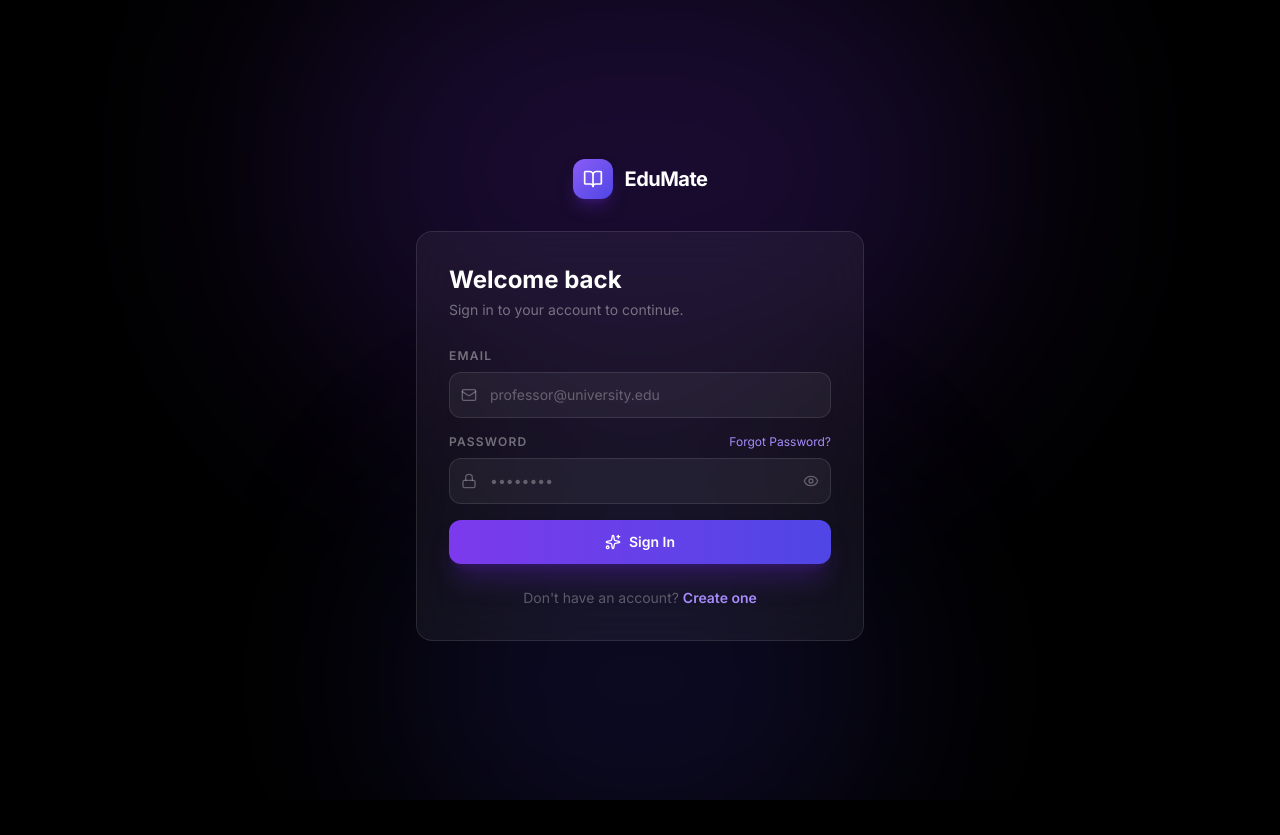
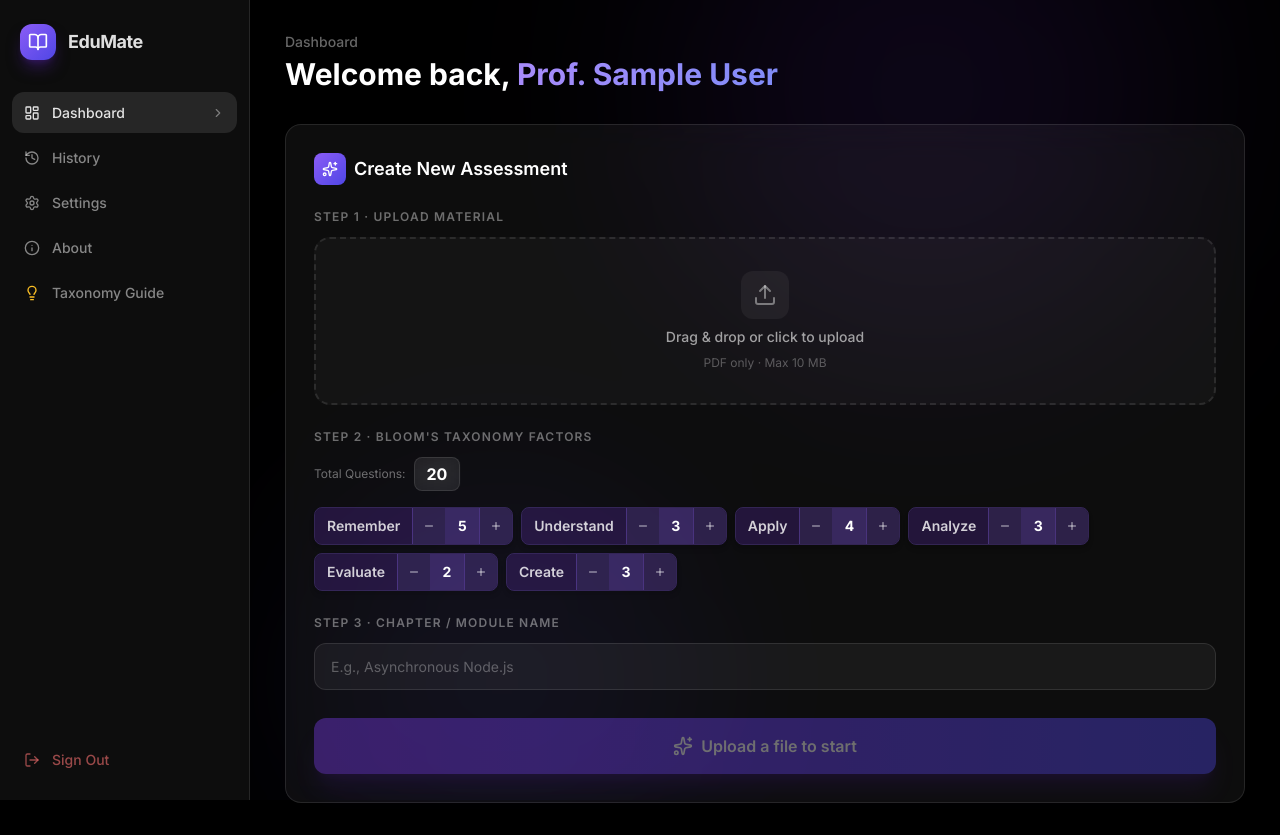
Before and after one commit to suyash-sketch/edu-mate, a React app in the folder frontend/: page / in a window 1280 px wide. Before the commit this address led to /login. Before the commit the page ends 800 px from the top, so only its background shows below. Built offline with nearby package versions, Linux system fonts and the light colour scheme; sample sign-in values are in the browser's storage; the HTML template or start-up script is replaced by a standard one.

Commit message:
Prfessor name, question bank removed

```diff
--- a/frontend/src/App.jsx
+++ b/frontend/src/App.jsx
@@ -40,15 +40,14 @@ const MOCK_HISTORY = [
 function Sidebar({ activeNav, setActiveNav, onReset, onOpenGuide }) {
   const { logout } = useAuth();
   const navItems = [
-    { id: 'dashboard', label: 'Dashboard',     icon: LayoutDashboard },
-    { id: 'bank',      label: 'Question Bank', icon: Database },
-    { id: 'history',   label: 'History',       icon: History },
-    { id: 'settings',  label: 'Settings',      icon: Settings },
-    { id: 'about',     label: 'About',         icon: Info },
+    { id: 'dashboard', label: 'Dashboard', icon: LayoutDashboard },
+    { id: 'history',   label: 'History',   icon: History },
+    { id: 'settings',  label: 'Settings',  icon: Settings },
+    { id: 'about',     label: 'About',     icon: Info },
   ];
 
   return (
-    <aside className="glass fixed left-0 top-0 h-screen w-[250px] flex flex-col z-40 rounded-none border-r border-white/10 border-l-0 border-t-0 border-b-0">
+    <aside className="glass fixed left-0 top-0 h-screen w-[250px] flex flex-col z-40 rounded-none" style={{ borderRight: '1px solid var(--border-glass)', borderLeft: 'none', borderTop: 'none', borderBottom: 'none' }}>
       {/* Logo */}
       <div
         className="flex items-center gap-3 px-5 py-6 cursor-pointer select-none"
@@ -57,7 +56,7 @@ function Sidebar({ activeNav, setActiveNav, onReset, onOpenGuide }) {
         <div className="w-9 h-9 rounded-xl bg-gradient-to-br from-violet-500 to-indigo-600 flex items-center justify-center shadow-lg shadow-violet-900/50">
           <BookOpen className="w-5 h-5 text-white" />
         </div>
-        <span className="text-white font-bold text-lg tracking-tight">EduMate</span>
+        <span className="font-bold text-lg tracking-tight" style={{ color: 'var(--text-primary)' }}>EduMate</span>
       </div>
 
       {/* Nav links */}
@@ -71,7 +70,7 @@ function Sidebar({ activeNav, setActiveNav, onReset, onOpenGuide }) {
             <Icon className="w-4 h-4 flex-shrink-0" />
             <span>{label}</span>
             {activeNav === id && (
-              <ChevronRight className="w-3.5 h-3.5 ml-auto text-white/40" />
+              <ChevronRight className="w-3.5 h-3.5 ml-auto" style={{ color: 'var(--text-muted)' }} />
             )}
           </button>
         ))}
@@ -107,6 +106,8 @@ function DashboardPage({
   isProcessingFile, handleFileUpload, handleGenerate,
   assessmentData, resetApp, error, loadingMessage,
 }) {
+  const { user } = useAuth();
+  const displayName = user?.name ? `Prof. ${user.name}` : 'Professor';
   return (
     <AnimatePresence mode="wait">
 
@@ -123,7 +124,7 @@ function DashboardPage({
           <div className="mb-8">
             <p className="text-white/40 text-sm font-medium mb-1">Dashboard</p>
             <h1 className="text-3xl font-bold text-white">
-              Welcome back, <span className="bg-gradient-to-r from-violet-400 to-indigo-400 bg-clip-text text-transparent">Professor</span>
+              Welcome back, <span className="bg-gradient-to-r from-violet-400 to-indigo-400 bg-clip-text text-transparent">{displayName}</span>
             </h1>
           </div>
 
--- a/frontend/src/components/Login.jsx
+++ b/frontend/src/components/Login.jsx
@@ -38,8 +38,14 @@ export default function Login() {
         throw new Error(data.detail || 'Login failed. Please try again.');
       }
 
-      // Store JWT token and user info in auth context
-      login({ email, token: data.access_token });
+      // Fetch user profile to get the real name from DB
+      const meRes = await fetch('/api/me', {
+        headers: { 'Authorization': `Bearer ${data.access_token}` },
+      });
+      const meData = await meRes.json();
+
+      // Store JWT token + real name in auth context
+      login({ email, name: meData.name || email.split('@')[0], token: data.access_token });
       navigate('/');
     } catch (err) {
       setError(err.message);
--- a/frontend/src/context/AuthContext.jsx
+++ b/frontend/src/context/AuthContext.jsx
@@ -3,23 +3,36 @@ import React, { createContext, useContext, useState } from 'react';
 const AuthContext = createContext(null);
 
 export function AuthProvider({ children }) {
+  // Use sessionStorage so the session clears when the browser tab/window is closed.
+  // This means every fresh browser open goes to /login first.
   const [user, setUser] = useState(() => {
-    try { return JSON.parse(localStorage.getItem('edu_user')) || null; }
-    catch { return null; }
+    try {
+      const stored = JSON.parse(sessionStorage.getItem('edu_user'));
+      if (stored && stored.token && stored.token.length > 20) {
+        return stored;
+      }
+      sessionStorage.removeItem('edu_user');
+      // Also clear any old localStorage entries from previous versions
+      localStorage.removeItem('edu_user');
+      return null;
+    } catch {
+      sessionStorage.removeItem('edu_user');
+      return null;
+    }
   });
 
   /**
-   * Call this after a successful /api/login response.
-   * userData should include at minimum: { email, token }
+   * Call this after a successful /api/login + /api/me.
+   * userData should include: { email, name, token }
    */
   const login = (userData) => {
     setUser(userData);
-    localStorage.setItem('edu_user', JSON.stringify(userData));
+    sessionStorage.setItem('edu_user', JSON.stringify(userData));
   };
 
   const logout = () => {
     setUser(null);
-    localStorage.removeItem('edu_user');
+    sessionStorage.removeItem('edu_user');
   };
 
   /** Returns the JWT token for use in Authorization headers */
--- /dev/null
+++ b/frontend/src/context/ThemeContext.jsx
@@ -0,0 +1,31 @@
+import React, { createContext, useContext, useState, useEffect } from 'react';
+
+const ThemeContext = createContext(null);
+
+export function ThemeProvider({ children }) {
+  const [theme, setTheme] = useState(() => localStorage.getItem('edu_theme') || 'dark');
+
+  useEffect(() => {
+    const root = document.documentElement;
+    if (theme === 'light') {
+      root.classList.add('light');
+      root.classList.remove('dark');
+    } else {
+      root.classList.add('dark');
+      root.classList.remove('light');
+    }
+    localStorage.setItem('edu_theme', theme);
+  }, [theme]);
+
+  const toggleTheme = () => setTheme(t => t === 'dark' ? 'light' : 'dark');
+
+  return (
+    <ThemeContext.Provider value={{ theme, setTheme, toggleTheme }}>
+      {children}
+    </ThemeContext.Provider>
+  );
+}
+
+export function useTheme() {
+  return useContext(ThemeContext);
+}
--- a/frontend/src/index.css
+++ b/frontend/src/index.css
@@ -6,17 +6,53 @@
 
 
 
-:root {
+/* ── Dark theme (default) ──────────────────────────────────────────── */
+:root, html.dark {
   font-family: 'Inter', system-ui, sans-serif;
   line-height: 1.5;
   font-weight: 400;
   color-scheme: dark;
-  color: rgba(255, 255, 255, 0.87);
-  background-color: #000000;
+  --bg-base:       #000000;
+  --bg-glass:      rgba(255,255,255,0.05);
+  --bg-glass-inner:rgba(255,255,255,0.07);
+  --border-glass:  rgba(255,255,255,0.10);
+  --text-primary:  rgba(255,255,255,0.87);
+  --text-muted:    rgba(255,255,255,0.40);
+  --input-bg:      rgba(255,255,255,0.05);
+  --input-border:  rgba(255,255,255,0.10);
+  --input-text:    rgba(255,255,255,1);
+  --input-placeholder: rgba(255,255,255,0.30);
+  --nav-text:      rgba(255,255,255,0.50);
+  --nav-hover-bg:  rgba(255,255,255,0.08);
+  --nav-active-bg: rgba(255,255,255,0.10);
+  --scrollbar:     rgba(255,255,255,0.12);
+  color: var(--text-primary);
+  background-color: var(--bg-base);
   font-synthesis: none;
   text-rendering: optimizeLegibility;
   -webkit-font-smoothing: antialiased;
   -moz-osx-font-smoothing: grayscale;
+}
+
+/* ── Light theme ───────────────────────────────────────────────────── */
+html.light {
+  color-scheme: light;
+  --bg-base:       #f1f5f9;
+  --bg-glass:      rgba(255,255,255,0.70);
+  --bg-glass-inner:rgba(255,255,255,0.80);
+  --border-glass:  rgba(0,0,0,0.08);
+  --text-primary:  #0f172a;
+  --text-muted:    #64748b;
+  --input-bg:      rgba(255,255,255,0.80);
+  --input-border:  rgba(0,0,0,0.10);
+  --input-text:    #0f172a;
+  --input-placeholder: #94a3b8;
+  --nav-text:      #475569;
+  --nav-hover-bg:  rgba(0,0,0,0.05);
+  --nav-active-bg: rgba(109,40,217,0.10);
+  --scrollbar:     rgba(0,0,0,0.15);
+  color: var(--text-primary);
+  background-color: var(--bg-base);
 }
 
 * { box-sizing: border-box; }
@@ -25,25 +61,35 @@ body {
   margin: 0;
   min-width: 320px;
   min-height: 100vh;
-  background-color: #000000;
+  background-color: var(--bg-base);
+  color: var(--text-primary);
+  transition: background-color 0.3s ease, color 0.3s ease;
 }
 
 /* ── Scrollbar ─────────────────────────────────────────────────────── */
 ::-webkit-scrollbar { width: 4px; }
 ::-webkit-scrollbar-track { background: transparent; }
-::-webkit-scrollbar-thumb { background: rgba(255,255,255,0.12); border-radius: 99px; }
-::-webkit-scrollbar-thumb:hover { background: rgba(255,255,255,0.22); }
+::-webkit-scrollbar-thumb { background: var(--scrollbar); border-radius: 99px; }
+::-webkit-scrollbar-thumb:hover { background: var(--scrollbar); }
 
 @layer components {
 
   /* ── Glass card ────────────────────────────────────────────────────── */
   .glass {
-    @apply backdrop-blur-xl bg-white/5 border border-white/10 rounded-2xl;
+    backdrop-filter: blur(20px);
+    background: var(--bg-glass);
+    border: 1px solid var(--border-glass);
+    border-radius: 1rem;
+    transition: background 0.3s ease, border-color 0.3s ease;
   }
 
   /* ── Glass card with slightly more opacity for inner cards ─────────── */
   .glass-inner {
-    @apply backdrop-blur-md bg-white/[0.07] border border-white/10 rounded-xl;
+    backdrop-filter: blur(12px);
+    background: var(--bg-glass-inner);
+    border: 1px solid var(--border-glass);
+    border-radius: 0.75rem;
+    transition: background 0.3s ease;
   }
 
   /* ── Primary gradient button ───────────────────────────────────────── */
@@ -59,26 +105,57 @@ body {
 
   /* ── Sidebar nav link ──────────────────────────────────────────────── */
   .nav-link {
-    @apply flex items-center gap-3 px-3 py-2.5 rounded-xl text-sm font-medium
-           text-white/50 hover:text-white hover:bg-white/[0.08]
-           transition-all duration-200 cursor-pointer;
+    display: flex;
+    align-items: center;
+    gap: 0.75rem;
+    padding: 0.625rem 0.75rem;
+    border-radius: 0.75rem;
+    font-size: 0.875rem;
+    font-weight: 500;
+    color: var(--nav-text);
+    transition: all 0.2s ease;
+    cursor: pointer;
+    background: transparent;
+    border: none;
+    width: 100%;
+    text-align: left;
+  }
+
+  .nav-link:hover {
+    color: var(--text-primary);
+    background: var(--nav-hover-bg);
   }
 
   .nav-link.active {
-    @apply text-white bg-white/10;
+    color: var(--text-primary);
+    background: var(--nav-active-bg);
   }
 
   /* ── Glass input ───────────────────────────────────────────────────── */
   .glass-input {
-    @apply w-full px-4 py-3 rounded-xl
-           bg-white/5 border border-white/10
-           text-white placeholder-white/30
-           focus:outline-none focus:ring-2 focus:ring-violet-500/60 focus:border-violet-500/60
-           transition-all duration-200 text-sm;
+    width: 100%;
+    padding: 0.75rem 1rem;
+    border-radius: 0.75rem;
+    background: var(--input-bg);
+    border: 1px solid var(--input-border);
+    color: var(--input-text);
+    font-size: 0.875rem;
+    transition: all 0.2s ease;
+    outline: none;
+  }
+  .glass-input::placeholder { color: var(--input-placeholder); }
+  .glass-input:focus {
+    border-color: rgba(139,92,246,0.6);
+    box-shadow: 0 0 0 2px rgba(139,92,246,0.3);
   }
 
   /* ── Assessment card (results) ─────────────────────────────────────── */
   .card {
-    @apply backdrop-blur-xl bg-white/5 border border-white/10 rounded-2xl p-6;
+    backdrop-filter: blur(20px);
+    background: var(--bg-glass);
+    border: 1px solid var(--border-glass);
+    border-radius: 1rem;
+    padding: 1.5rem;
+    transition: background 0.3s ease;
   }
 }
```
Also changed, not shown: 4 other files (tests, documents, lock files or other folders).
